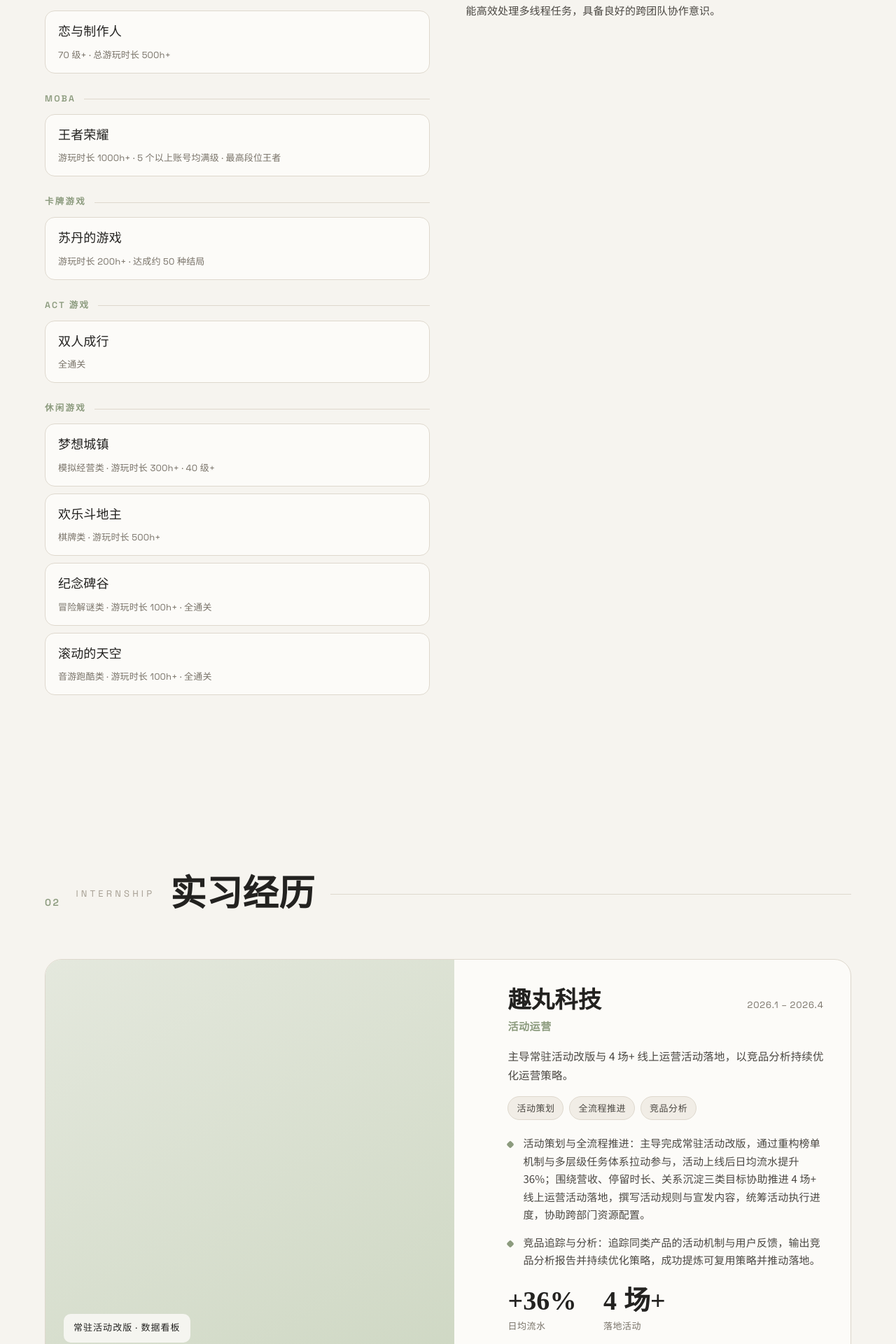
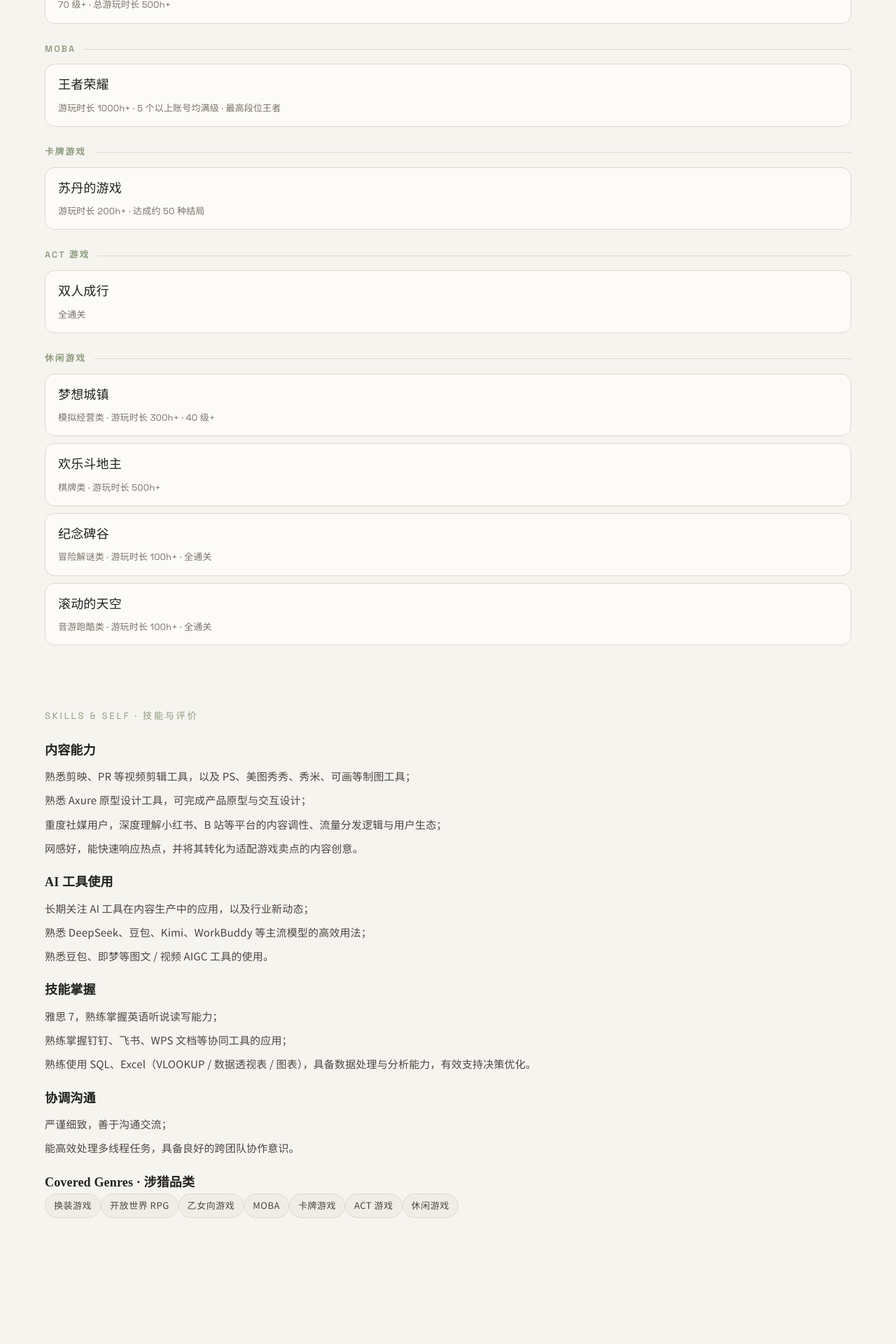
Before and after one commit to 321BUN/profolio1, a React (Vite) app in the folder portfolio-source/: page / in a window 1280 px wide. Shown: the part 2547-4467 px from the top of the page at 70% size. Built offline with nearby package versions, Linux system fonts and the light colour scheme.

Commit message:
Add files via upload

```diff
--- a/portfolio-source/src/components/About.jsx
+++ b/portfolio-source/src/components/About.jsx
@@ -63,9 +63,8 @@ export default function About({ query }) {
           </div>
         </div>
 
-        {/* 游戏经历 + 技能评价 */}
-        <div className="split-2" style={{ marginTop: 'clamp(60px,7vw,110px)' }}>
-          <div id="gaming">
+        {/* 游戏经历（全宽） */}
+        <div className="about-block" id="gaming" style={{ marginTop: 'clamp(60px,7vw,110px)' }}>
           <div className="mini-title">Game Experience · 游戏经历</div>
           <p style={{ marginTop: 14, color: 'var(--ink-2)', fontSize: 15.5 }}>
             <Highlight text={gaming.summary} query={query} />
@@ -99,17 +98,25 @@ export default function About({ query }) {
           </div>
         </div>
 
-          <div id="skills">
+        {/* 技能与评价（全宽，卡片网格） */}
+        <div className="about-block" id="skills" style={{ marginTop: 'clamp(60px,7vw,110px)' }}>
           <div className="mini-title">Skills & Self · 技能与评价</div>
           <div className="skills-block">
             {skills.map((s) => (
               <div className="skill-item" key={s.group}>
-                  <div className="sg">{s.group}</div>
+                <div className="sg"><Highlight text={s.group} query={query} /></div>
                 {s.lines.map((l, i) => (
                   <p className="st" key={i}><Highlight text={l} query={query} /></p>
                 ))}
               </div>
             ))}
+            <div className="skill-item genre-card">
+              <div className="sg">Covered Genres · 涉猎品类</div>
+              <div className="chips">
+                {gaming.categories.map((g) => (
+                  <span className="tag" key={g.cat}><Highlight text={g.cat} query={query} /></span>
+                ))}
+              </div>
             </div>
           </div>
         </div>
```
Lines whose indentation alone changed are shown as unchanged.
